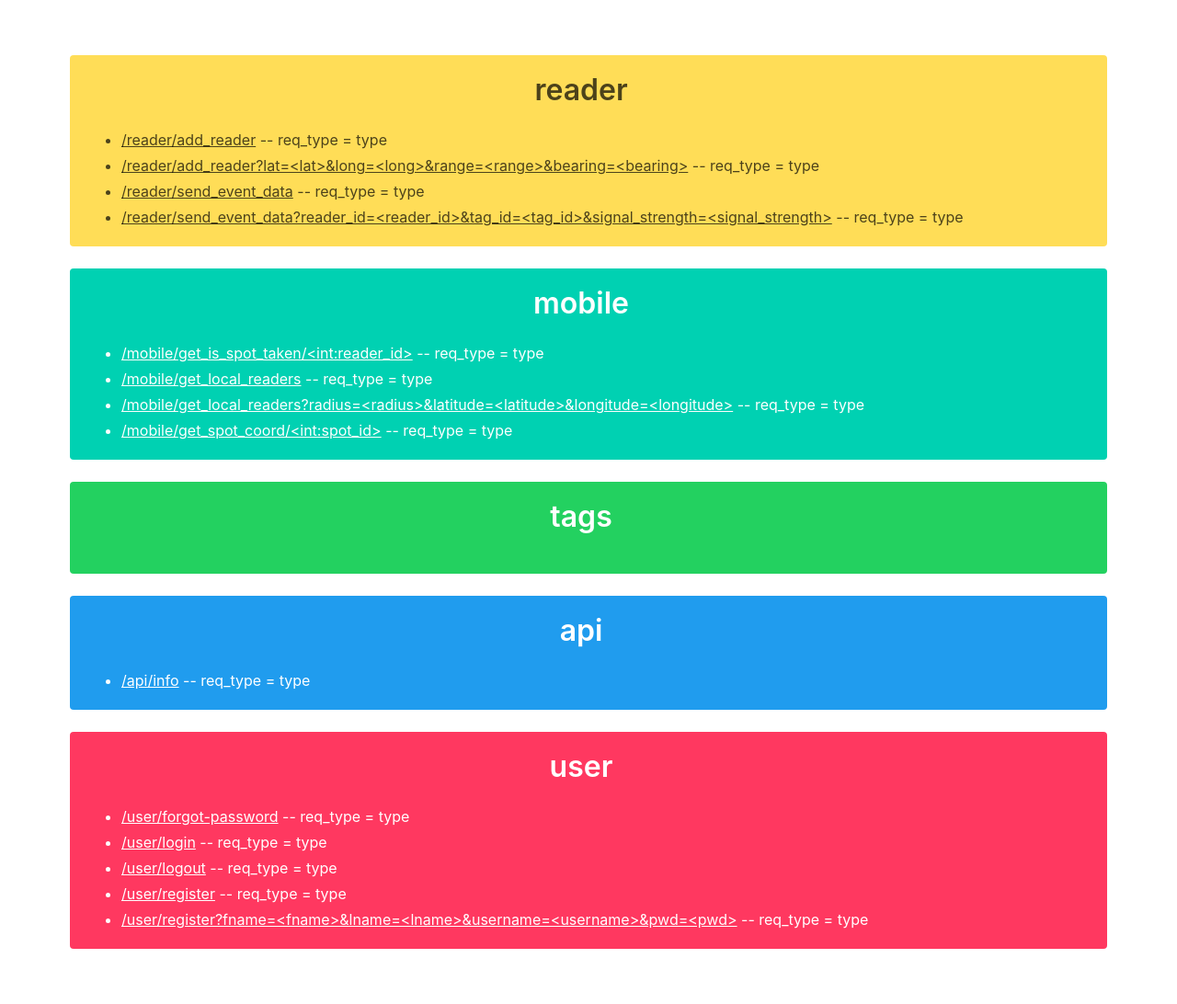
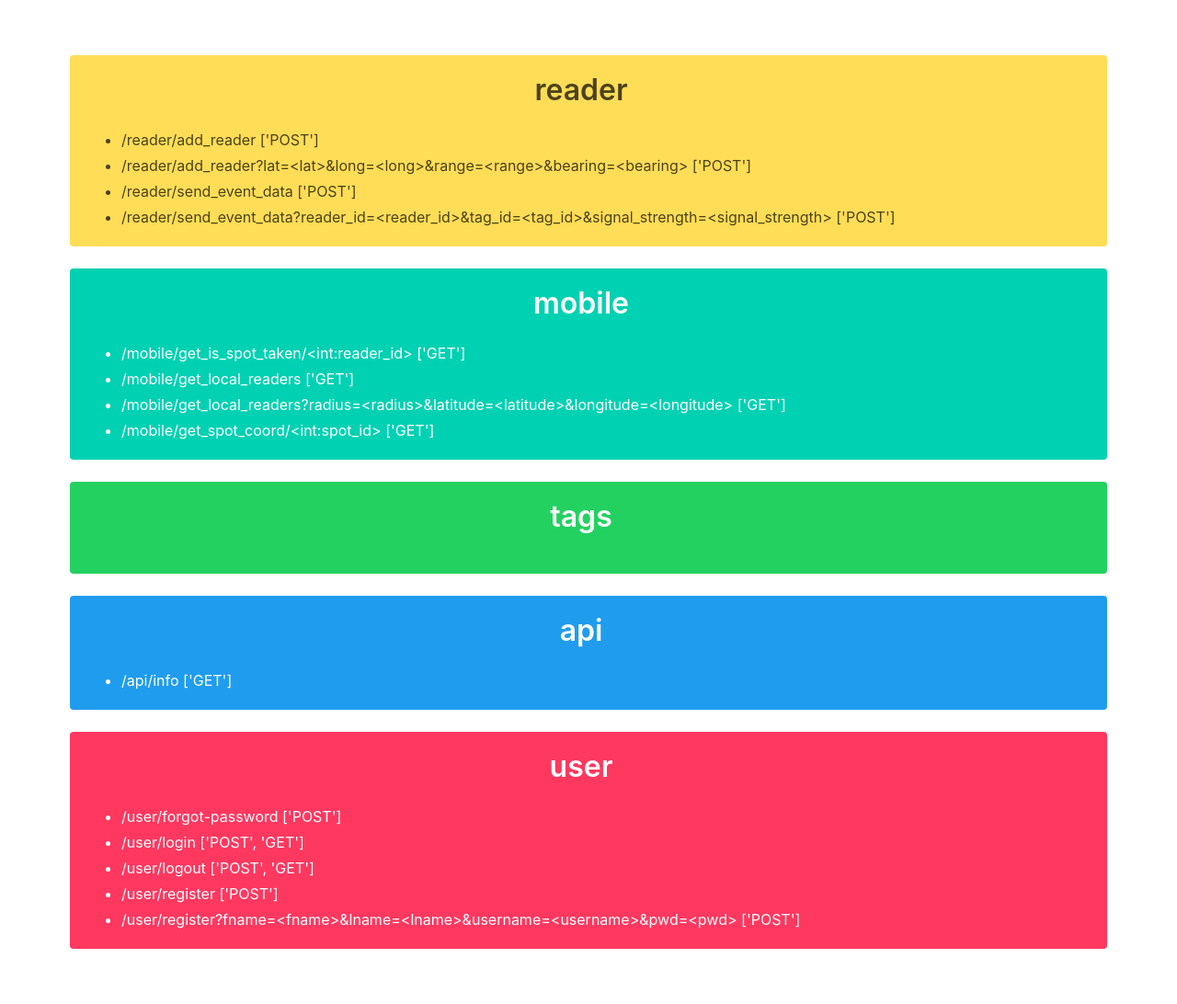
Before and after one commit to Capstone-SpotASpot/Server-SpotASpot, a Flask app: page /api/info in a window 1280 px wide. Shown: the part 52-1144 px from the top of the page at 92% size. Run offline with Flask 2, Linux system fonts and the light colour scheme; parts of the project's set-up code (start-up, migrations or seed data) failed here and were passed over.

Commit message:
[feat] show allowed methods on site

```diff
--- a/src/backend/flask_helpers.py
+++ b/src/backend/flask_helpers.py
@@ -1,4 +1,5 @@
 from flask import Flask, url_for
+from werkzeug.routing import Rule
 
 class FlaskHelper():
     def __init__(self, app: Flask, port: int):
@@ -11,12 +12,20 @@ class FlaskHelper():
         arguments = rule.arguments if rule.arguments is not None else ()
         return len(defaults) >= len(arguments)
 
-    def get_links(self, include_domain:bool=True) -> list:
+    def is_get_req(self, method: str):
+        return method == "GET"
+    def is_post_req(self, method: str):
+        return method == "POST"
+    def is_get_post_req(self, method: str):
+        return self.is_get_req(method) or self.is_post_req(method)
+
+    def get_links(self, include_domain:bool=True, include_methods=True) -> list:
         """Returns list of all endpoints"""
         links = []
         pre_rule=f"http://localhost:{self.port}" if include_domain else ""
         for rule in self.app.url_map.iter_rules():
-            url = f"{pre_rule}{rule}"
+            methods = list(filter(self.is_get_post_req, rule.methods)) if include_methods else ""
+            url = f"{pre_rule}{rule} {methods}"
             links.append(url)
         links.sort()
         return links
--- a/src/backend/main.py
+++ b/src/backend/main.py
@@ -100,8 +100,8 @@ class WebApp(UserManager):
         def api():
             """Provides a list of all the possibe api's"""
             routes:List[str] = self.flask_helper.get_links(False)
-            # dict of rule type: [box-color, [(route, request-type), ...]]
-            apis: TypedDict[str, Tuple[str, List[Tuple[str, str]] ] ] = {
+            # dict of {rule type: (box-color, [route_&_methods, ...]), other_rule_types...}
+            apis: TypedDict[str, Tuple[str, List[str] ] ] = {
                 "reader":   ("is-warning", []),
                 "mobile":   ("is-primary", []),
                 "tags":     ("is-success", []),
@@ -111,11 +111,11 @@ class WebApp(UserManager):
 
             # classify each type of route w/ style for html
             for rule in routes:
-                if "/reader" in rule: apis["reader"][1].append((rule, "type"))
-                elif "/mobile" in rule: apis["mobile"][1].append((rule, "type"))
-                elif "/tags" in rule: apis["tags"][1].append((rule, "type"))
-                elif "/user" in rule: apis["user"][1].append((rule, "type"))
-                elif "/api" in rule: apis["api"][1].append((rule, "type"))
+                if "/reader" in rule:   apis["reader"][1].append(rule)
+                elif "/mobile" in rule: apis["mobile"][1].append(rule)
+                elif "/tags" in rule:   apis["tags"][1].append(rule)
+                elif "/user" in rule:   apis["user"][1].append(rule)
+                elif "/api" in rule:    apis["api"][1].append(rule)
             return render_template("api.html", title="SpotASpot APIs", apis=apis)
 
     def createReaderPostRoutes(self):
@@ -318,7 +318,7 @@ class WebApp(UserManager):
 
 
     def createCarRoutes(self):
-        @self._app.route("/cars/add_tag", methods=["GET", "POST"])
+        @self._app.route("/cars/add_tag", methods=["POST"])
         def add_tag():
             """Returns the newly created tag's id"""
             return {"new_tag_id": self.add_tag()}
--- a/src/frontend/templates/api.html
+++ b/src/frontend/templates/api.html
@@ -13,8 +13,8 @@
                 <!-- <p class="subtitle"></p> -->
                 <div class="content">
                     <ul class=flashes>
-                        {% for rule, req_type in routes_tup[1] %}
-                            <li class="has-text-left"><a>{{ rule }}</a> -- req_type = {{ req_type }}</li>
+                        {% for rule_n_methods in routes_tup[1] %}
+                            <li class="has-text-left">{{ rule_n_methods }}</li>
                         {% endfor %}
                     </ul>
                 </div>
```
